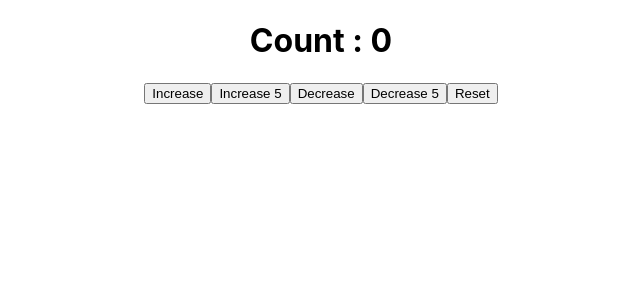
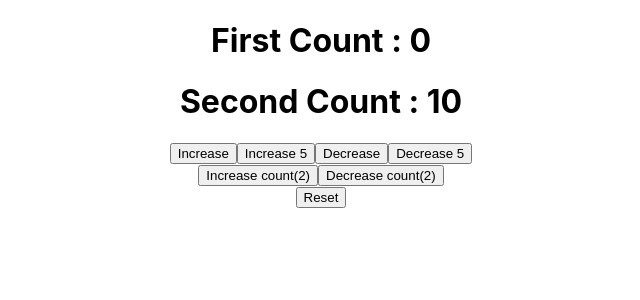
Before and after one commit to tanishk15sharma/useReduce-Hook, a React (Create React App) app: page / in a window 1280 px wide. Shown: the top 300 px of the page, without its empty margins (319-959 px from the left). Built offline with nearby package versions, Linux system fonts and the light colour scheme.

Commit message:
feat added

```diff
--- a/src/components/CounterObj.js
+++ b/src/components/CounterObj.js
@@ -2,14 +2,19 @@
 
 const initialState = {
   firstCounter: 0,
+  secondCounter: 10,
 };
 
 const counterHandler = (state, action) => {
   switch (action.type) {
     case "increment":
-      return { firstCounter: state.firstCounter + action.value };
+      return { ...state, firstCounter: state.firstCounter + action.value };
     case "decrement":
-      return { firstCounter: state.firstCounter - action.value };
+      return { ...state, firstCounter: state.firstCounter - action.value };
+    case "increment2":
+      return { ...state, secondCounter: state.secondCounter + action.value };
+    case "decrement2":
+      return { ...state, secondCounter: state.secondCounter - action.value };
     case "reset":
       return initialState;
     default:
@@ -22,7 +27,8 @@
 
   return (
     <div>
-      <h1> Count : {count.firstCounter}</h1>
+      <h1>First Count : {count.firstCounter}</h1>
+      <h1>Second Count : {count.secondCounter} </h1>
       <button onClick={() => dispatch({ type: "increment", value: 1 })}>
         Increase
       </button>
@@ -35,6 +41,21 @@
       <button onClick={() => dispatch({ type: "decrement", value: 5 })}>
         Decrease 5
       </button>
+
+      <div>
+        <button onClick={() => dispatch({ type: "increment2", value: 1 })}>
+          Increase count(2)
+        </button>
+        <button
+          onClick={() => {
+            console.log("hi");
+            dispatch({ type: "decrement2", value: 1 });
+          }}
+        >
+          Decrease count(2)
+        </button>
+      </div>
+
       <button onClick={() => dispatch({ type: "reset" })}>Reset</button>
     </div>
   );
```
